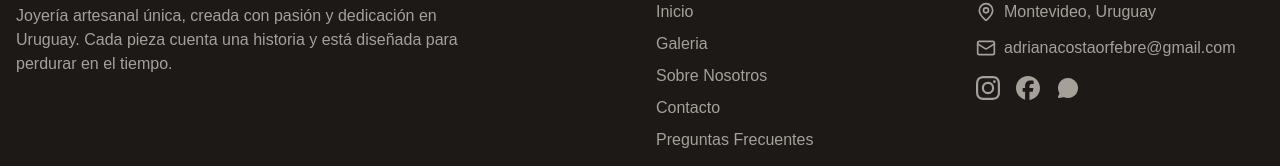
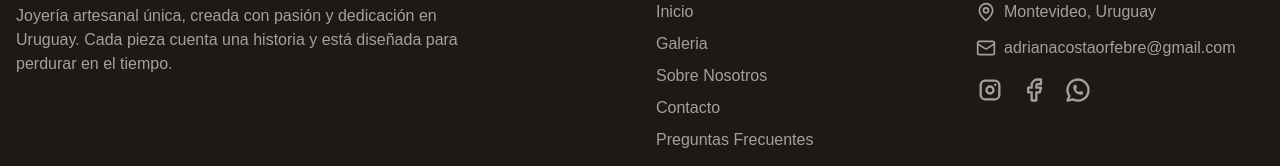
Before and after one commit to gabbramis/adrianacostaorfebre, a Next.js app: page / in a window 1280 px wide. Shown: the part 2600-2766 px from the top of the page. Built offline with nearby package versions, Linux system fonts and the light colour scheme.

Commit message:
tailwind animation working

```diff
--- a/app/globals.css
+++ b/app/globals.css
@@ -1,4 +1,6 @@
 @import "tailwindcss";
+@import "tw-animate-css";
+@custom-variant hover (&:hover);
 
 @theme {
   --color-background: hsl(var(--background));
--- a/components/home/Footer.tsx
+++ b/components/home/Footer.tsx
@@ -1,6 +1,8 @@
-import { FacebookIcon } from "@/lib/icons/facebook";
-import { InstagramIcon } from "@/lib/icons/instagram";
-import { IconBrandWhatsapp } from "@tabler/icons-react";
+import {
+  IconBrandFacebook,
+  IconBrandInstagram,
+  IconBrandWhatsapp,
+} from "@tabler/icons-react";
 import { Mail, MapPin } from "lucide-react";
 import Link from "next/link";
 
@@ -81,21 +83,21 @@ export default function Footer() {
                   href="https://www.instagram.com/adrianacostaorfebre/"
                   className="text-stone-400 hover:text-white transition-colors"
                 >
-                  <InstagramIcon className="fill-stone-400 size-6 hover:fill-stone-300" />
+                  <IconBrandInstagram className="text-stone-400 size-7 hover:text-stone-300" />
                   <span className="sr-only">Instagram</span>
                 </Link>
                 <Link
                   href="https://www.facebook.com/adrianacostaorfebre"
                   className="text-stone-400 hover:text-white transition-colors"
                 >
-                  <FacebookIcon className="fill-stone-400 size-6 hover:fill-stone-300" />
+                  <IconBrandFacebook className="text-stone-400 size-7 hover:text-stone-300" />
                   <span className="sr-only ">Facebook</span>
                 </Link>
                 <Link
-                  href="https://wa.me/59899252222"
+                  href="https://wa.me/59891840146"
                   className="text-stone-400 hover:text-white transition-colors"
                 >
-                  <IconBrandWhatsapp className="fill-stone-400 size-6 hover:fill-stone-300" />
+                  <IconBrandWhatsapp className="text-stone-400 size-7 hover:text-stone-300" />
                   <span className="sr-only ">Whatsapp</span>
                 </Link>
               </div>
```
